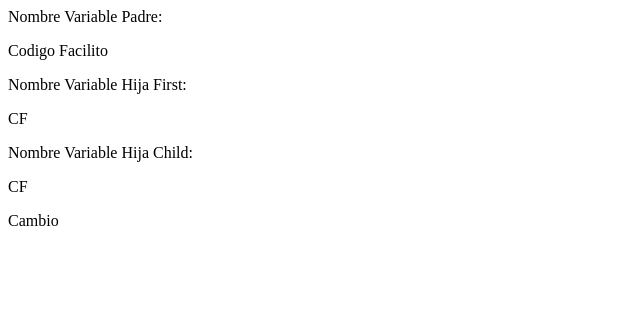
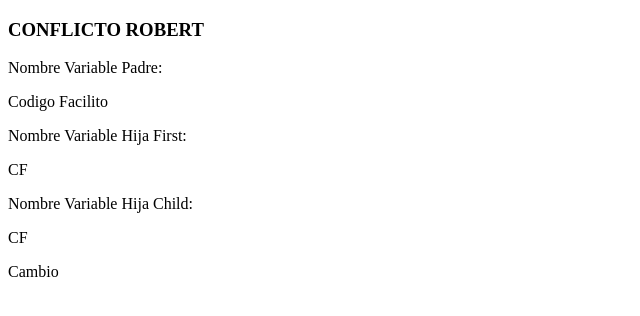
Before and after one commit to CcarlosSnow/PracticaAngujarJS, a plain HTML site: page 13ChildRootScope/index.html in a window 1280 px wide. Shown: the whole page, without its empty margins (0-640 px from the left). Drawn offline with nearby package versions, Linux system fonts and the light colour scheme.

Commit message:
Update index.html

```diff
--- a/13ChildRootScope/index.html
+++ b/13ChildRootScope/index.html
@@ -7,7 +7,7 @@
 	<script src="Controller.js"></script>
 </head>
 <body ng-controller="FirstController">
-
+	<h3>CONFLICTO ROBERT</h3>
 	Nombre Variable Padre: <p>{{$parent.nombre}}</p>
 	Nombre Variable Hija First: <p>{{nombre}}</p>
 	<div ng-controller="ChildController">
```
